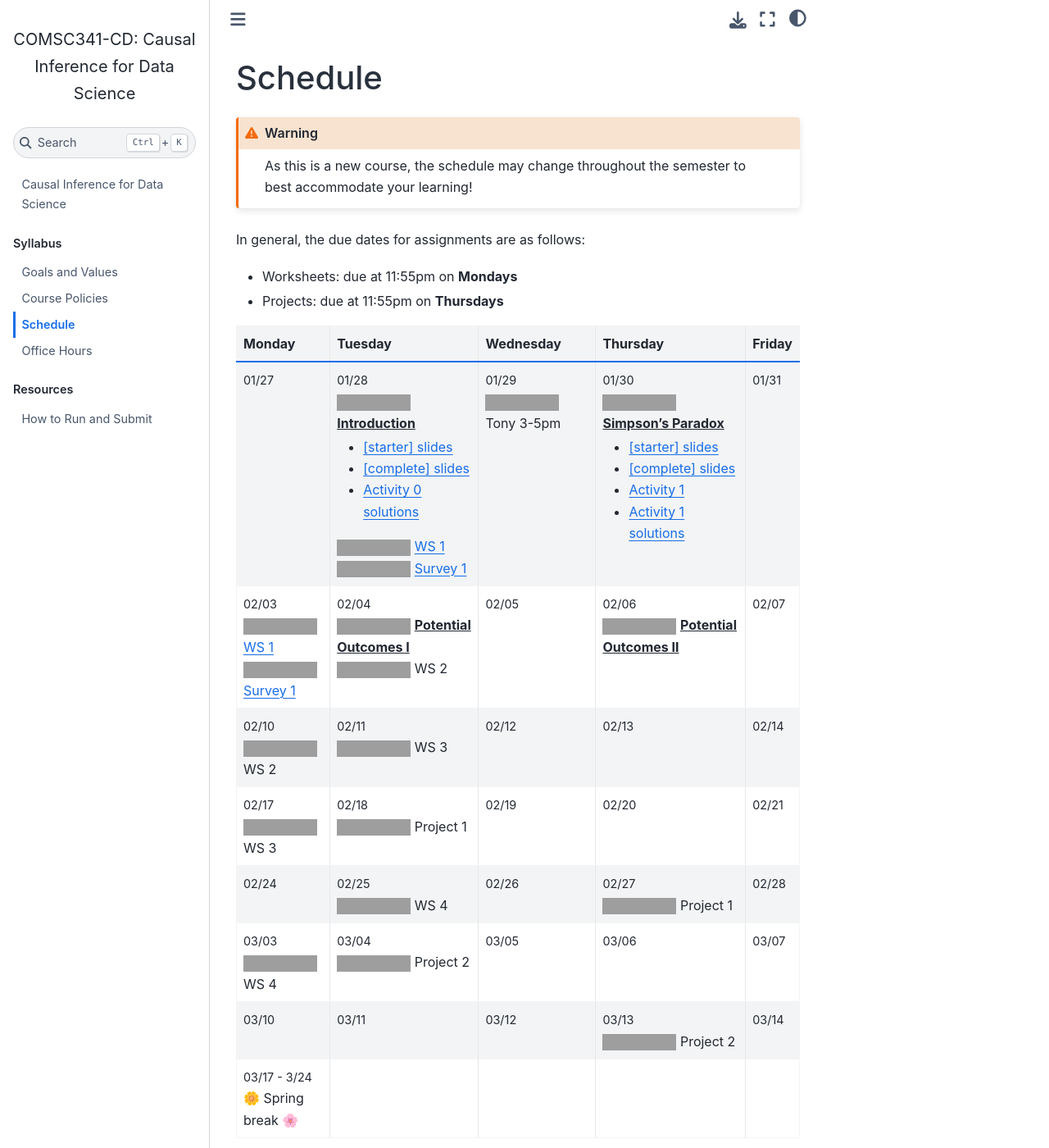
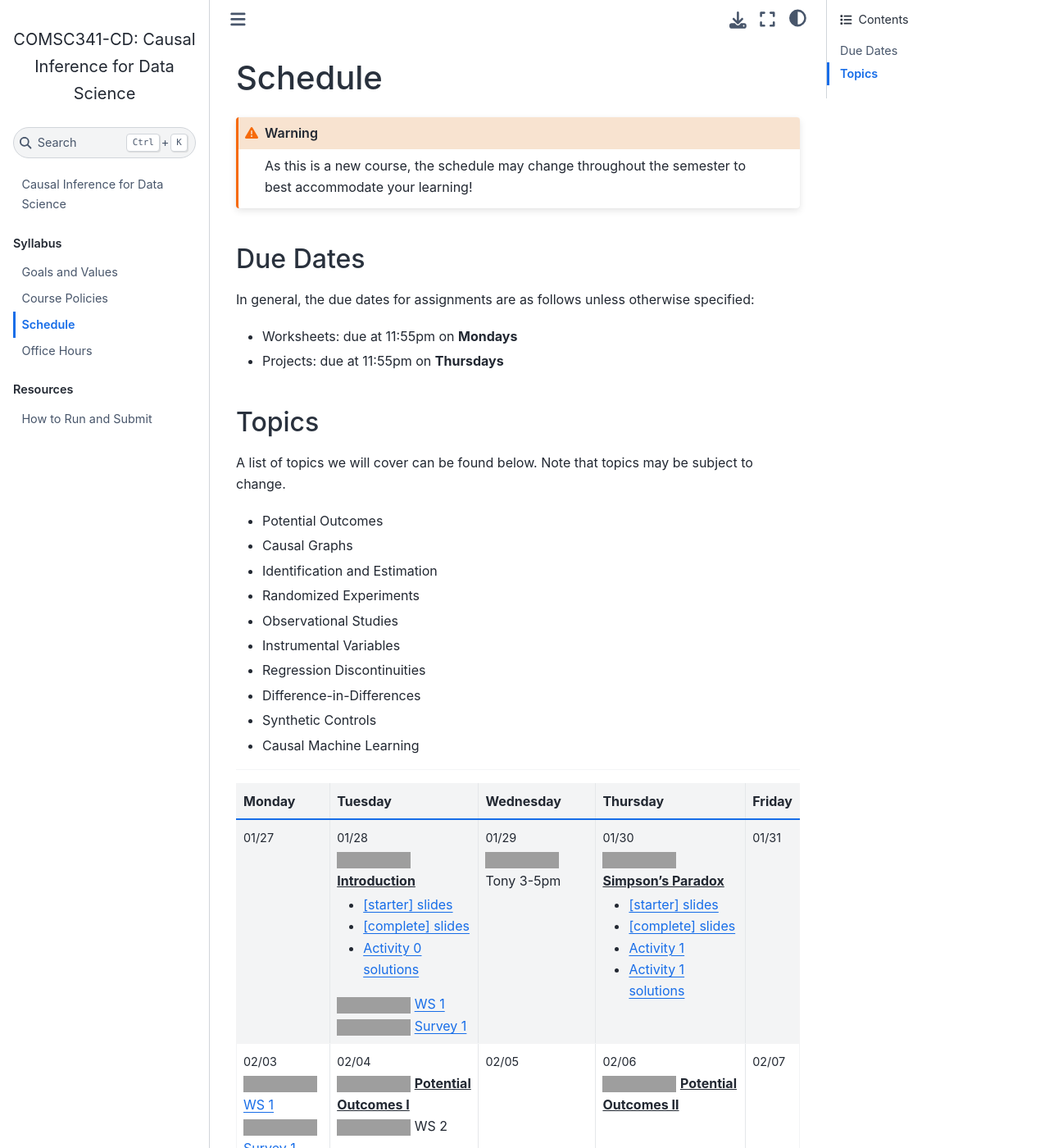
Before and after one commit to comsc341cd/comsc341cd.github.io, a Jupyter Book: the page built from syllabus/schedule.md, in a window 1280 px wide and 1400 px high, cut to the strip 0-1400 px from the top of the window. Shown: the whole strip at 82% size. Built offline with Jupyter Book 1.0.4 settings and Sphinx 7.4.7 and the Sphinx Book theme 1.1.4, drawn with Linux system fonts in a browser that asks for light colours; pages that are not in the unit, such as notebooks, are missing from menus; grey boxes are pictures that could not be loaded.

Commit message:
update policies and schedule

````diff
--- a/syllabus/schedule.md
+++ b/syllabus/schedule.md
@@ -5,10 +5,29 @@
 As this is a new course, the schedule may change throughout the semester to best accommodate your learning!
 ```
 
-In general, the due dates for assignments are as follows:
+## Due Dates
+
+In general, the due dates for assignments are as follows unless otherwise specified:
 
 - Worksheets: due at 11:55pm on **Mondays**
 - Projects: due at 11:55pm on **Thursdays**
+
+## Topics
+
+A list of topics we will cover can be found below. Note that topics may be subject to change.
+
+- Potential Outcomes
+- Causal Graphs
+- Identification and Estimation
+- Randomized Experiments
+- Observational Studies
+- Instrumental Variables
+- Regression Discontinuities
+- Difference-in-Differences
+- Synthetic Controls
+- Causal Machine Learning
+
+---
 
 :::{list-table}
 :header-rows: 1
````
Also changed, not shown: syllabus/policies.md (+2 -2 lines).
